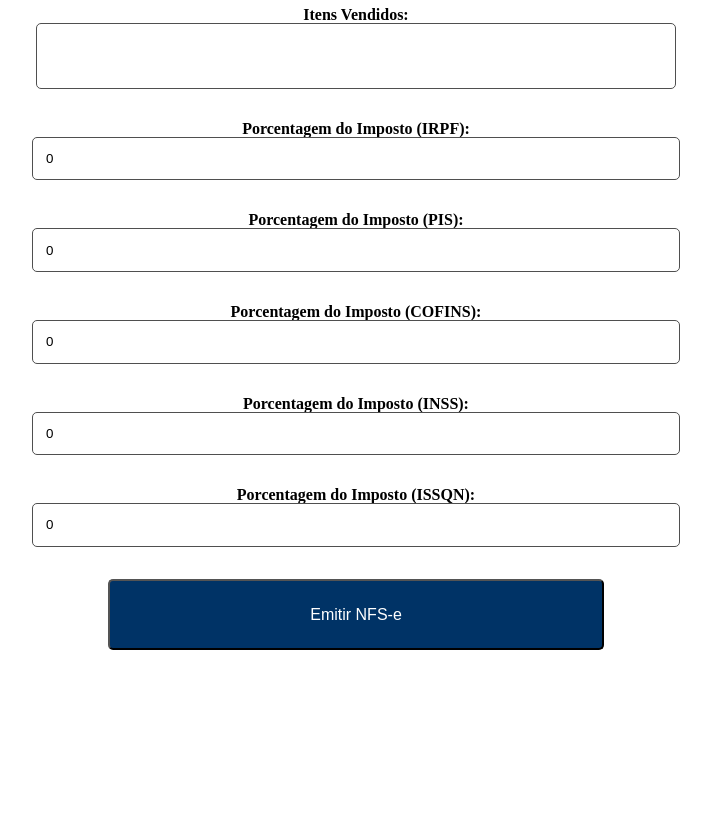
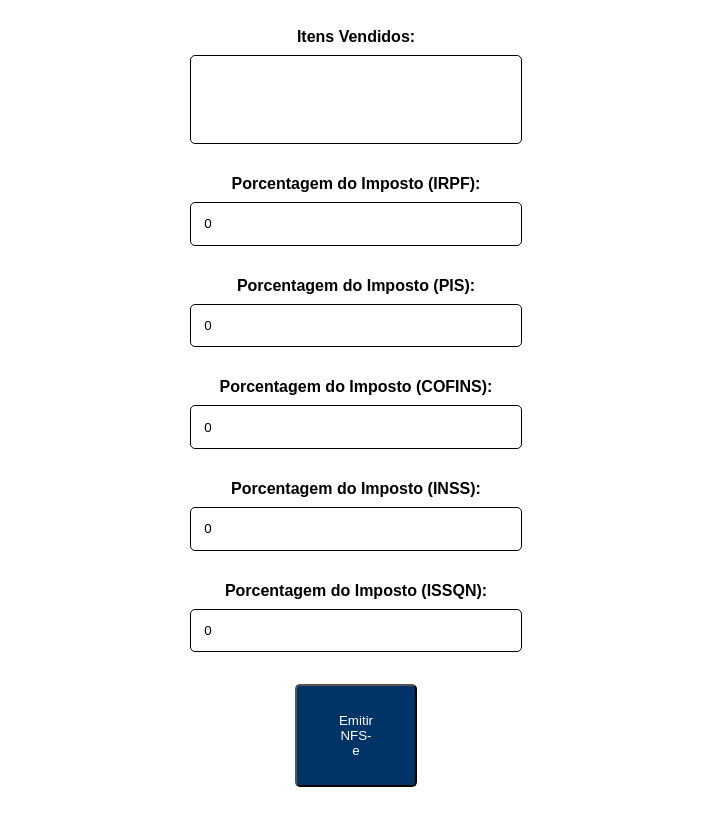
Before and after one commit to AlehScm/Nota-Fiscal, a plain HTML site: page index.html in a window 1280 px wide. Shown: the part 180-999 px from the top of the page, without its empty margins (284-995 px from the left). Before the commit the page ends 850 px from the top, so only its background shows below. Drawn offline with Linux system fonts and the light colour scheme.

Commit message:
correção css

```diff
--- a/index.html
+++ b/index.html
@@ -5,6 +5,7 @@
     <meta name="viewport" content="width=device-width, initial-scale=1.0">
     <title>Emissão de NFS-e</title>
     <link rel="stylesheet" href="styles.css">
+    <link rel="stylesheet" href="styles/responsive.css">
 </head>
 <body>
 
--- a/styles.css
+++ b/styles.css
@@ -1,4 +1,3 @@
-@import url(styles/responsive.css);
 @import url(styles/reset.css);
 
 :root{
@@ -13,10 +12,11 @@
 }
 
 body {
-    font-family: inherit, Arial, Helvetica, sans-serif;
+    font-family: Arial, Helvetica, sans-serif;
     margin: 20px;
     background-color: white;
     text-align: center;
+
 }
 
 
@@ -24,6 +24,7 @@ body {
     display: flex;
     flex-direction: column;
     text-align: start;
+    align-items: center;
 
 }
 
@@ -32,45 +33,42 @@ label{
     font-size: inherit;
 }
 
-textarea{
+input, textarea{
+    border: 1px solid;
+    border-radius: 5px;
+    appearance: none;
     resize: none;
-    border-color: var(--borda);
+    width: 100%;
+    font-family: inherit;
 }
 
-textarea:focus{
-    outline: none;
-    border-color: var(--focus);
-}
-
-input{
-    border: 1px solid;
-    border-radius: 5px;
-    border-color: var(--borda);
-}
-
-input:focus{
+input:focus, textarea:focus{
     border-color: var(--focus);
     outline: none;
 }
+
+input[type=number]::-webkit-inner-spin-button {
+    -webkit-appearance: none;
+  }
 
 #itens{
     border-radius: 5px;
 }
 
 button{
-    padding: 2%;
+    padding: 1em 2em;
     background-color: var(--cor-principal);
     color: var(--branco);
     border-radius: 5px;
 }
 
 .nota-fiscal {
+    display: flex;
+    align-items: center;
+    flex-direction: column;
+
     border: 1px solid var(--borda);
     padding: 10px;
     margin-top: 20px;
     border-radius: 5px;
 }
-
-input[type=number]::-webkit-inner-spin-button {
-    -webkit-appearance: none;
-  }
--- a/styles/responsive.css
+++ b/styles/responsive.css
@@ -9,20 +9,18 @@
         margin-bottom: 10px;
     }
 
-    input{
-        width: 50%;
+    input, textarea{
+        width: 60%;
         padding: 1em;
-    }
-    textarea{
-        width: 50%;
     }
 
     body{
         display: flex;
         flex-direction: column;
+        padding: 5%;
     }
     button{
-        width: 20%;
+        padding: 2em 3em;
     }
 
     .nota-fiscal{
@@ -35,12 +33,16 @@
     }
 
     .teste{
-        width: 50%;
+        width: 60%;
         border: 1px solid;
     }
 }
 
 @media (min-width: 1200px){
+
+    body{
+        padding: 1%;
+    }
 
     #nfsForm{
         display: flex;
@@ -52,11 +54,8 @@
         margin-bottom: 10px;
     }
 
-    input{
-        width: 50%;
-    }
-    textarea{
-        width: 51.2%;
+    input, textarea{
+        width: 25%;
     }
 
     body{
@@ -64,8 +63,7 @@
         flex-direction: column;
     }
     button{
-        width: 40%;
-        font-size: medium;
+        width: 10%;
     }
 
     .nota-fiscal{
@@ -78,7 +76,7 @@
     }
 
     .teste{
-        width: 52.1%;
+        width: 30%;
         border: 1px solid;
     }
 }
```
